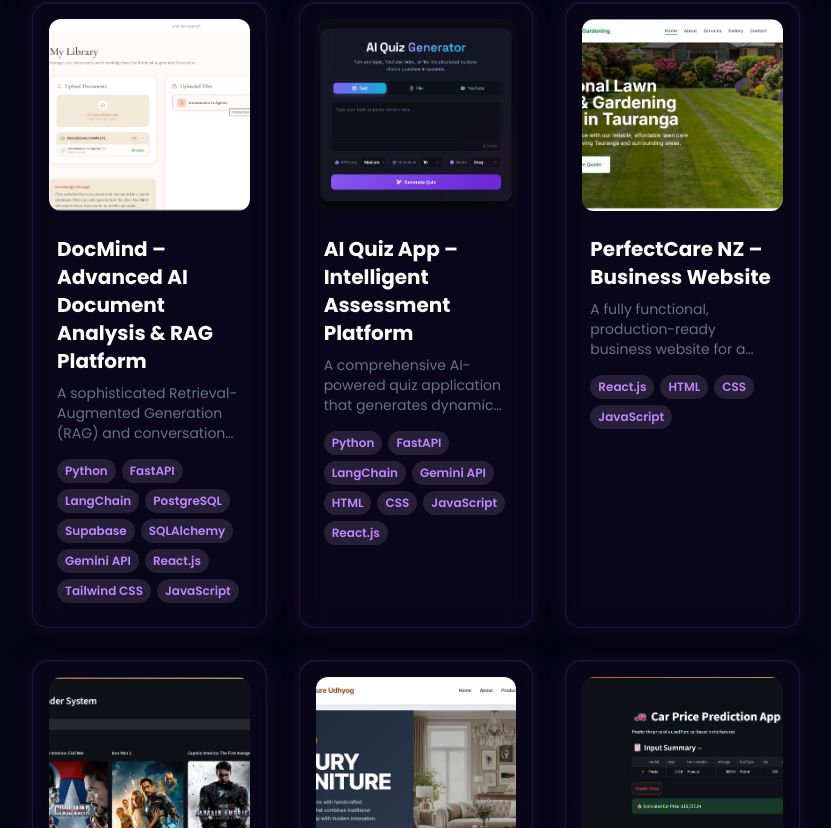
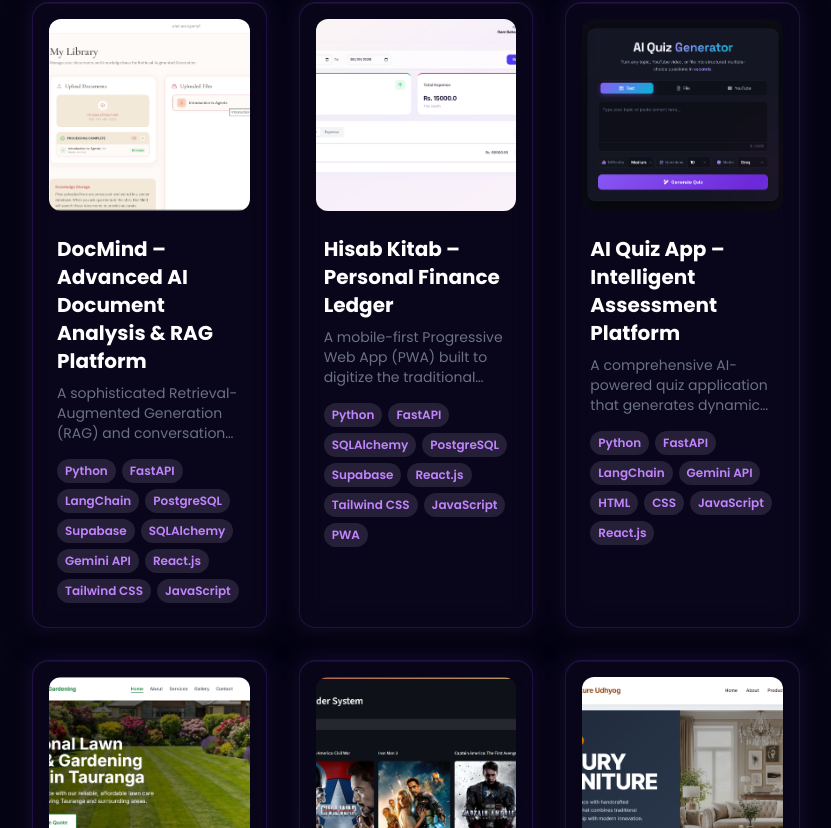
Before and after one commit to Anilbk777/portfolio-website, a React (Vite) app: page / in a window 1280 px wide. Shown: the part 3147-3975 px from the top of the page, without its empty margins (224-1055 px from the left). Built offline with nearby package versions, Linux system fonts and the light colour scheme.

Commit message:
new resume and hisab-kitab project added

```diff
--- a/src/components/About/About.jsx
+++ b/src/components/About/About.jsx
@@ -23,9 +23,8 @@ const StatCounter = ({ target, suffix, label, delay }) => {
   return (
     <div
       ref={ref}
-      className={`flex flex-col items-center px-6 py-4 rounded-2xl transition-all duration-700 ${
-        isVisible ? "stat-animate opacity-100" : "opacity-0"
-      }`}
+      className={`flex flex-col items-center px-6 py-4 rounded-2xl transition-all duration-700 ${isVisible ? "stat-animate opacity-100" : "opacity-0"
+        }`}
       style={{
         background: "rgba(130,69,236,0.08)",
         border: "1px solid rgba(130,69,236,0.2)",
@@ -74,11 +73,11 @@ const ProfileCard = () => {
   const { ref, isVisible } = useScrollAnimation(0.1);
 
   const badges = [
-    { label: "Python",    emoji: "🐍", style: { top: "-14px",  left: "10%",   dur: 3.2, delay: 0   } },
-    { label: "React",     emoji: "⚛️",  style: { top: "15%",   right: "-16px", dur: 2.8, delay: 0.4 } },
-    { label: "FastAPI",   emoji: "⚡",  style: { bottom: "25%", right: "-20px", dur: 3.5, delay: 0.2 } },
-    { label: "AI/ML",     emoji: "🤖",  style: { bottom: "-14px", left: "15%", dur: 3.0, delay: 0.6 } },
-    { label: "LangChain", emoji: "🔗",  style: { top: "40%",   left: "-22px",  dur: 2.6, delay: 0.3 } },
+    { label: "Python", emoji: "🐍", style: { top: "-14px", left: "10%", dur: 3.2, delay: 0 } },
+    { label: "React", emoji: "⚛️", style: { top: "15%", right: "-16px", dur: 2.8, delay: 0.4 } },
+    { label: "FastAPI", emoji: "⚡", style: { bottom: "25%", right: "-20px", dur: 3.5, delay: 0.2 } },
+    { label: "AI/ML", emoji: "🤖", style: { bottom: "-14px", left: "15%", dur: 3.0, delay: 0.6 } },
+    { label: "LangChain", emoji: "🔗", style: { top: "40%", left: "-22px", dur: 2.6, delay: 0.3 } },
   ];
 
   return (
@@ -101,9 +100,8 @@ const ProfileCard = () => {
 
       <div
         ref={ref}
-        className={`relative flex justify-center md:justify-end transition-all duration-1000 ${
-          isVisible ? "opacity-100 translate-x-0" : "opacity-0 translate-x-12"
-        }`}
+        className={`relative flex justify-center md:justify-end transition-all duration-1000 ${isVisible ? "opacity-100 translate-x-0" : "opacity-0 translate-x-12"
+          }`}
       >
         {/* Outer wrapper — provides space for badges */}
         <div className="relative mt-8 md:mt-0" style={{ width: "300px", height: "360px" }}>
@@ -183,9 +181,9 @@ const About = () => {
   const { ref: heroRef, isVisible: heroVisible } = useScrollAnimation(0.1);
 
   const stats = [
-    { target: 1,  suffix: "+", label: "Year Experience", delay: "0s"    },
-    { target: 4,  suffix: "+", label: "Projects Built",  delay: "0.15s" },
-    { target: 10, suffix: "+", label: "Technologies",    delay: "0.3s"  },
+    { target: 1, suffix: "+", label: "Year Experience", delay: "0s" },
+    { target: 4, suffix: "+", label: "Projects Built", delay: "0.15s" },
+    { target: 10, suffix: "+", label: "Technologies", delay: "0.3s" },
   ];
 
   return (
@@ -197,9 +195,8 @@ const About = () => {
         {/* ── Left: Text Content ── */}
         <div
           ref={heroRef}
-          className={`md:w-1/2 text-center md:text-left transition-all duration-700 ${
-            heroVisible ? "opacity-100 translate-y-0" : "opacity-0 translate-y-10"
-          }`}
+          className={`md:w-1/2 text-center md:text-left transition-all duration-700 ${heroVisible ? "opacity-100 translate-y-0" : "opacity-0 translate-y-10"
+            }`}
         >
           <h1 className="text-3xl sm:text-4xl md:text-5xl font-bold text-white mb-2 leading-tight">
             Hi, I am
@@ -231,7 +228,7 @@ const About = () => {
             deploying production-ready systems that solve real-world problems.
           </p>
           <a
-            href="https://drive.google.com/file/d/1K-oL6RjEHB-94BdObka4PwHX8RVxKdFC/view?usp=sharing"
+            href="https://drive.google.com/file/d/1NQrPHqm7pekHJQglzwyxXFBLcmG5vJwH/view?usp=sharing"
             target="_blank"
             rel="noopener noreferrer"
             className="inline-block text-white py-3 px-8 rounded-full text-lg font-bold transition-all duration-300 hover:scale-105 hover:brightness-110"
--- a/src/constants.js
+++ b/src/constants.js
@@ -178,7 +178,7 @@ import carPriceLogo from "./assets/work_logo/car_price_prediction.png";
 import nextGenPrepLogo from "./assets/work_logo/nextgen_prep.png";
 import parbatFurnitureLogo from "./assets/work_logo/parbat_furniture_udhyog.png";
 import docmindLogo from "./assets/work_logo/docmind.png";
-
+import hisabKitabLogo from "./assets/work_logo/hiab_kitab.png";
 export const projects = [
   {
     id: 0,
@@ -203,6 +203,26 @@ export const projects = [
   },
   {
     id: 1,
+    title: "Hisab Kitab – Personal Finance Ledger",
+    description:
+      "A mobile-first Progressive Web App (PWA) built to digitize the traditional Nepali bahi-khata bookkeeping system for small business owners. Engineered with a layered FastAPI architecture (API → Service → Repository) enforcing strict separation of concerns, backed by SQLAlchemy ORM and Supabase PostgreSQL. Implements domain-driven design with custom exception hierarchies and centralized error handling for production-grade reliability. Models the familiar 'one page per person' notebook format as individual Khatas with automatic Jamma/Udhar balance computation, eliminating 20–30 minutes of nightly manual entry down to under 5 minutes.",
+    image: hisabKitabLogo,
+    tags: [
+      "Python",
+      "FastAPI",
+      "SQLAlchemy",
+      "PostgreSQL",
+      "Supabase",
+      "React.js",
+      "Tailwind CSS",
+      "JavaScript",
+      "PWA",
+    ],
+    github: "https://github.com/Anilbk777/hisab_kitab.git",
+    webapp: "https://hisab-kitab-wheat.vercel.app/login",
+  },
+  {
+    id: 2,
     title: "AI Quiz App – Intelligent Assessment Platform",
     description:
       "A comprehensive AI-powered quiz application that generates dynamic assessments from multiple document formats including PDFs, Word documents, and YouTube transcripts. Leverages LangChain and Groq/Gemini API models to create intelligent quizzes with real-time, context-aware responses for an interactive learning experience.",
@@ -221,7 +241,7 @@ export const projects = [
     webapp: "https://ai-quizzes-generator.vercel.app/",
   },
   {
-    id: 2,
+    id: 3,
     title: "PerfectCare NZ – Business Website",
     description:
       "A fully functional, production-ready business website for a New Zealand-based care services company. Built with responsive, mobile-first UI components in React.js with smooth navigation and professional design, now live and actively serving real customers in New Zealand.",
@@ -231,7 +251,7 @@ export const projects = [
     webapp: "https://www.perfectcare.co.nz/",
   },
   {
-    id: 3,
+    id: 4,
     title: "Movie Recommendation System",
     description:
       "A collaborative filtering recommendation engine that suggests movies based on user preferences. Implements cosine similarity for personalized and accurate recommendations, backed by a full data preprocessing pipeline and deployed as an interactive Streamlit web app.",
@@ -242,7 +262,7 @@ export const projects = [
       "https://anilbk777-movie-recommendation-system-app-vvj9hk.streamlit.app/",
   },
   {
-    id: 4,
+    id: 5,
     title: "Parbat Furniture Udhyog – Furniture Business Website",
     description:
       "A production-ready website developed for Parbat Furniture Udhyog, a furniture manufacturing and retail business. Built with Python Django following the MVC pattern, featuring a fully responsive design, product showcase pages, service information, contact integration, and optimized user experience across all devices. The platform helps the business establish a professional online presence and connect with potential customers more effectively.",
@@ -252,7 +272,7 @@ export const projects = [
     webapp: "https://parbat-furniture-udhyog.onrender.com/",
   },
   {
-    id: 5,
+    id: 6,
     title: "Ford Car Price Prediction App",
     description:
       "A machine learning regression app that predicts used Ford car prices based on key features. Built with Ridge, Lasso, and ElasticNet models with feature scaling and hyperparameter tuning, deployed as a real-time inference app using Streamlit.",
@@ -270,7 +290,7 @@ export const projects = [
     webapp: "https://machine-learning-ujzzbtckdlqlhrauovxnbh.streamlit.app/",
   },
   {
-    id: 6,
+    id: 7,
     title: "NextGen Prep",
     description:
       "An AI-powered quiz generation platform that creates dynamic quizzes from user-provided topics or documents. Built with a scalable full-stack architecture using FastAPI backend and modern frontend technologies, featuring real-time quiz generation, REST APIs, and interactive learning experiences.",
```
Also changed, not shown: src/assets/work_logo/hiab_kitab.png (added).
